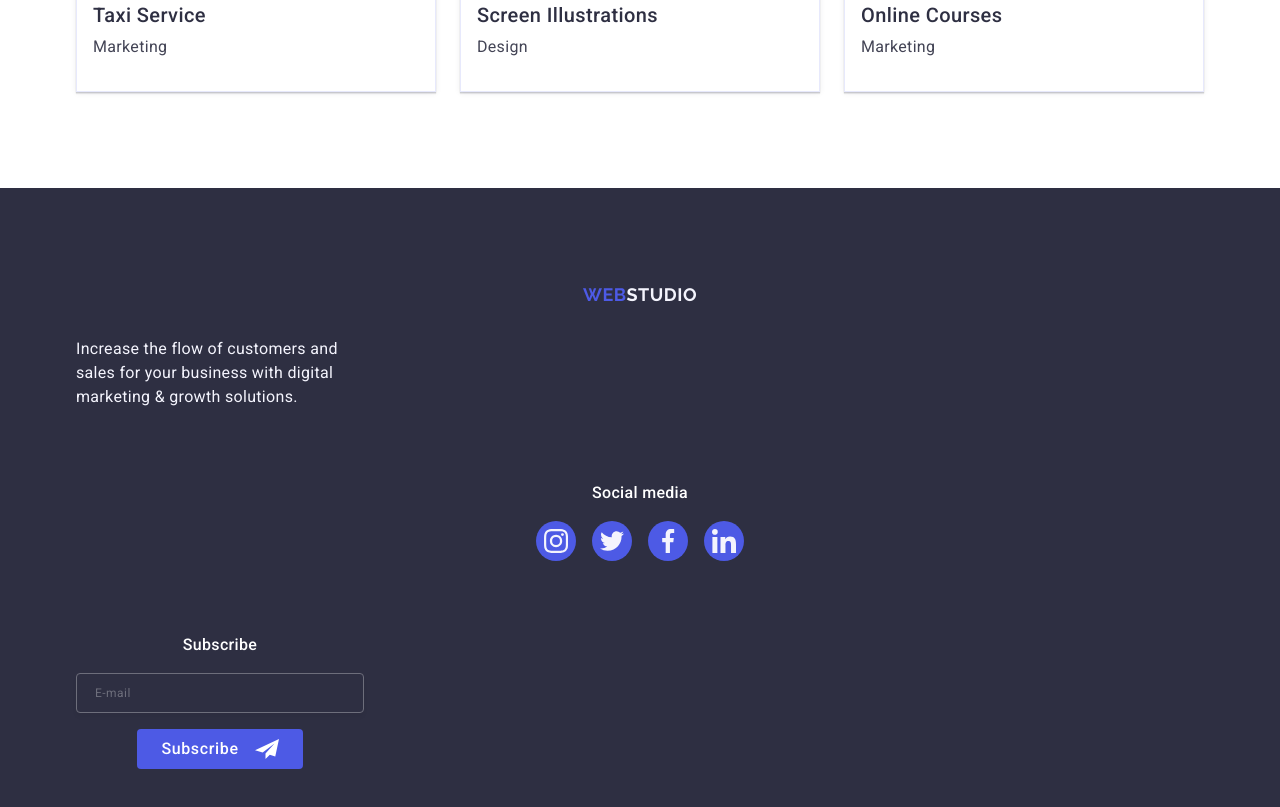
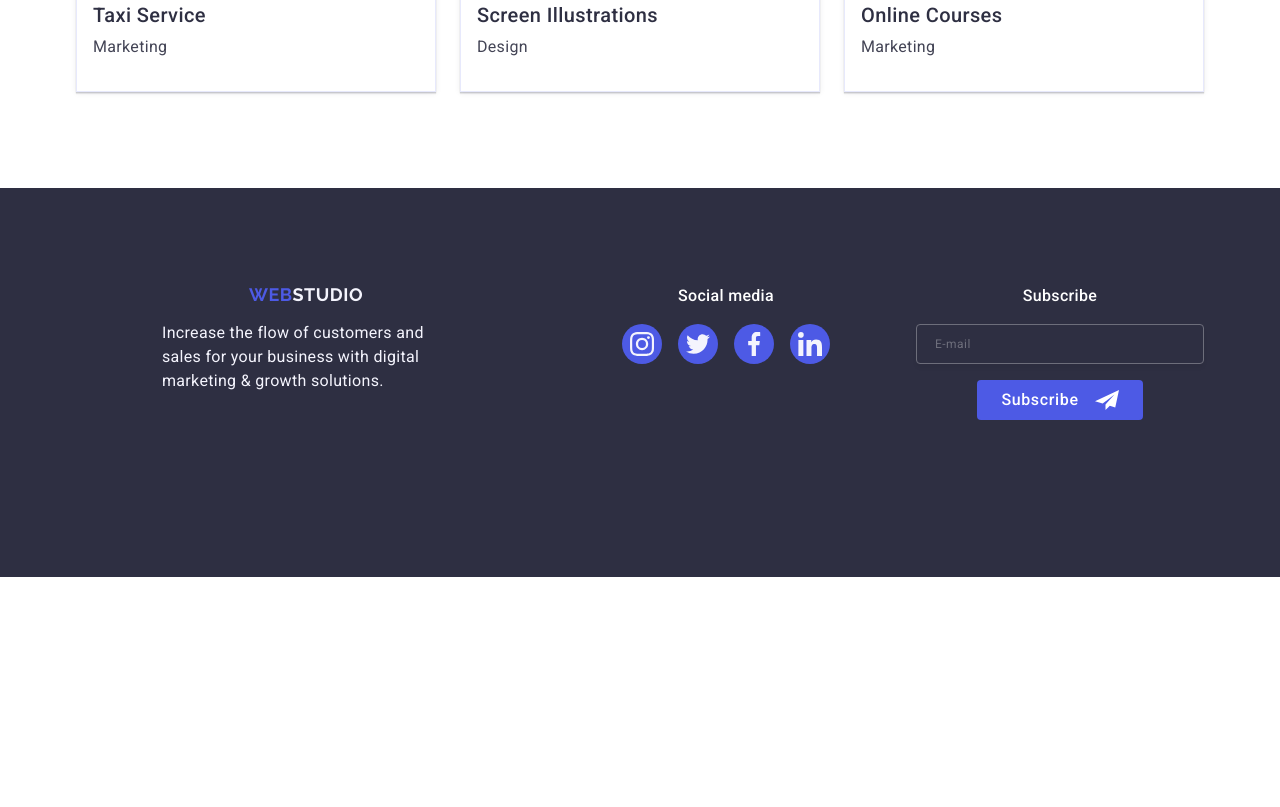
Before and after one commit to Karlson1979/goit-markup-hw-06, a website: page index.html in a window 1280 px wide. Shown: the part 2902-3709 px from the top of the page. After the commit the page ends 3479 px from the top, so only its background shows below. Drawn offline with nearby package versions, Linux system fonts and the light colour scheme.

Commit message:
webstudio-center

```diff
--- a/css/style.css
+++ b/css/style.css
@@ -589,7 +589,7 @@ button:focus {
     }
 
     .content-item {
-        width: calc((100%-24px) / 2);
+        width: calc((100% - 24px) / 2);
     }
 
     .title-content {
@@ -906,7 +906,7 @@ flex-direction: column;
 
 }
 .logo-footer {
-    display: inline-block;
+    display: block;
     font-family: "Raleway", sans-serif;
     font-size: 18px;
     font-weight: 700;
@@ -917,7 +917,7 @@ flex-direction: column;
     color: #4d5ae5;
     background-color: #2E2F42;
     margin-bottom: 16px;
-
+    text-align: center;
 }
 .studio {
     color: #f4f4fd;
@@ -1028,3 +1028,15 @@ opacity: 0.3;
     display: block;
     margin-left: 16px;
 }
+
+/* =====FOOTER 768=============== */
+
+@media only screen and (min-width:768px)
+{
+    .container-footer {
+        display: flex;
+flex-direction: row;
+    flex-wrap: wrap;
+        align-items: baseline;
+    }
+}
```
Also changed, not shown: index.html (+2 -2 lines).
